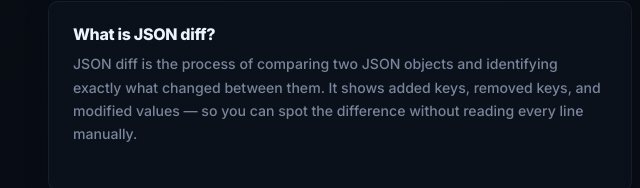
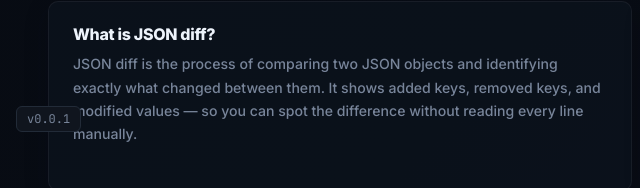
Before and after one commit to john6tain/jsondiff, a website: page public/index.html in a window 1280 px wide. Shown: the part 652-840 px from the top of the page, 0-640 px from the left. Drawn offline with Linux system fonts and the light colour scheme.

Commit message:
Added simple versioning

```diff
--- a/public/index.html
+++ b/public/index.html
@@ -153,6 +153,8 @@
     <footer class="footer">
       <p>JSON Diff Tool — open source, runs in your browser. No tracking. No server-side processing.</p>
     </footer>
+
+    <div class="version-badge">v0.0.1</div>
   </main>
 
   <script src="app.js"></script>
--- a/public/style.css
+++ b/public/style.css
@@ -379,3 +379,18 @@ textarea::placeholder { color: var(--text-dim); opacity: 0.55; }
   .tv-header span:nth-child(3), .tv-row .tv-val:nth-child(3) { display: none; }
   .seo-content { grid-template-columns: 1fr; }
 }
+
+.version-badge {
+  position: fixed;
+  bottom: 16px;
+  left: 16px;
+  background: var(--surface);
+  border: 1px solid var(--border);
+  color: var(--text-dim);
+  font-family: 'JetBrains Mono', monospace;
+  font-size: 0.75rem;
+  padding: 4px 10px;
+  border-radius: 6px;
+  z-index: 100;
+  user-select: none;
+}
```
